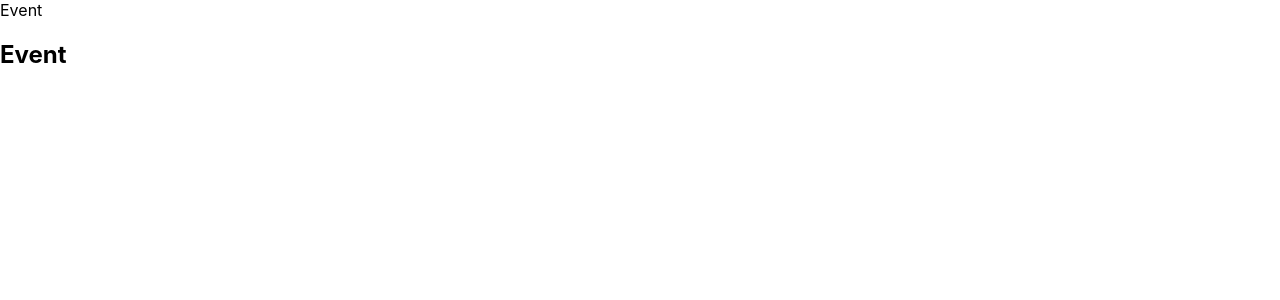
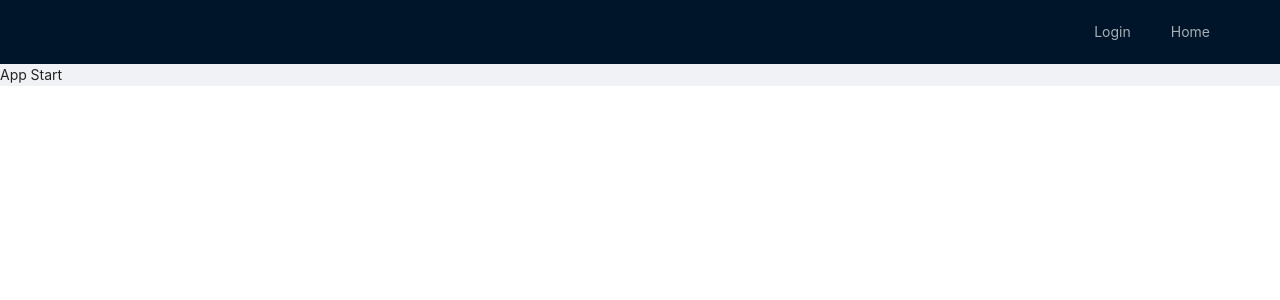
Before and after one commit to Cnfc/ts, a React (Create React App) app: page / in a window 1280 px wide. Shown: the top 300 px of the page. Built offline with nearby package versions, Linux system fonts and the light colour scheme.

Commit message:
add menu items

```diff
--- a/src/App.tsx
+++ b/src/App.tsx
@@ -1,15 +1,9 @@
 import React, { FC } from "react";
 import UserList from "./components/UserList";
 import "./App.css";
-import AppRouter from "./router/AppRouter";
 
 const App: FC = () => {
-  return (
-    <div>
-      {/* <UserList /> */}
-      <AppRouter />
-    </div>
-  );
+  return <div>App Start</div>;
 };
 
 export default App;
--- /dev/null
+++ b/src/components/Navbar.tsx
@@ -0,0 +1,24 @@
+import { Layout, Menu, Row } from "antd";
+import React, { FC } from "react";
+import { useLocation, useNavigate } from "react-router-dom";
+
+const Navbar: FC = () => {
+  const navigate = useNavigate();
+  console.log(navigate);
+  return (
+    <Layout.Header>
+      <Row justify="end">
+        <Menu theme="dark" mode="horizontal" selectable={false}>
+          <Menu.Item onClick={() => navigate("/login")} key={1}>
+            Login
+          </Menu.Item>
+          <Menu.Item onClick={() => navigate("/")} key={1}>
+            Home
+          </Menu.Item>
+        </Menu>
+      </Row>
+    </Layout.Header>
+  );
+};
+
+export default Navbar;
--- a/src/index.css
+++ b/src/index.css
@@ -1,13 +1,15 @@
+@import "~antd/dist/antd.css";
+
 body {
   margin: 0;
-  font-family: -apple-system, BlinkMacSystemFont, 'Segoe UI', 'Roboto', 'Oxygen',
-    'Ubuntu', 'Cantarell', 'Fira Sans', 'Droid Sans', 'Helvetica Neue',
+  font-family: -apple-system, BlinkMacSystemFont, "Segoe UI", "Roboto", "Oxygen",
+    "Ubuntu", "Cantarell", "Fira Sans", "Droid Sans", "Helvetica Neue",
     sans-serif;
   -webkit-font-smoothing: antialiased;
   -moz-osx-font-smoothing: grayscale;
 }
 
 code {
-  font-family: source-code-pro, Menlo, Monaco, Consolas, 'Courier New',
+  font-family: source-code-pro, Menlo, Monaco, Consolas, "Courier New",
     monospace;
 }
--- a/src/index.tsx
+++ b/src/index.tsx
@@ -2,16 +2,22 @@ import React from "react";
 import ReactDOM from "react-dom";
 import { Provider } from "react-redux";
 import { BrowserRouter } from "react-router-dom";
+import { Layout } from "antd";
 
-import App from "./App";
+import Navbar from "./components/Navbar";
 import { store } from "./store";
+import AppRouter from "./router/AppRouter";
 import "./index.css";
-import AppRouter from "./router/AppRouter";
 
 ReactDOM.render(
   <Provider store={store}>
     <BrowserRouter>
-      <AppRouter />
+      <Layout>
+        <Navbar />
+        <Layout.Content>
+          <AppRouter />
+        </Layout.Content>
+      </Layout>
     </BrowserRouter>
   </Provider>,
   document.getElementById("root")
--- a/src/router/AppRouter.tsx
+++ b/src/router/AppRouter.tsx
@@ -5,11 +5,13 @@ import ProtectedRoutes from "./ProtectedRoutes";
 import Login from "../pages/Login";
 import Event from "../pages/Event";
 import Protected from "../pages/Protected";
+import App from "../App";
 
 const AppRouter = () => {
   return (
     <Routes>
-      <Route path="/" element={<Event />} />
+      <Route path="/" element={<App />} />
+      <Route path="/event" element={<Event />} />
       <Route path="/login" element={<Login />} />
 
       <Route element={<ProtectedRoutes />}>
```
